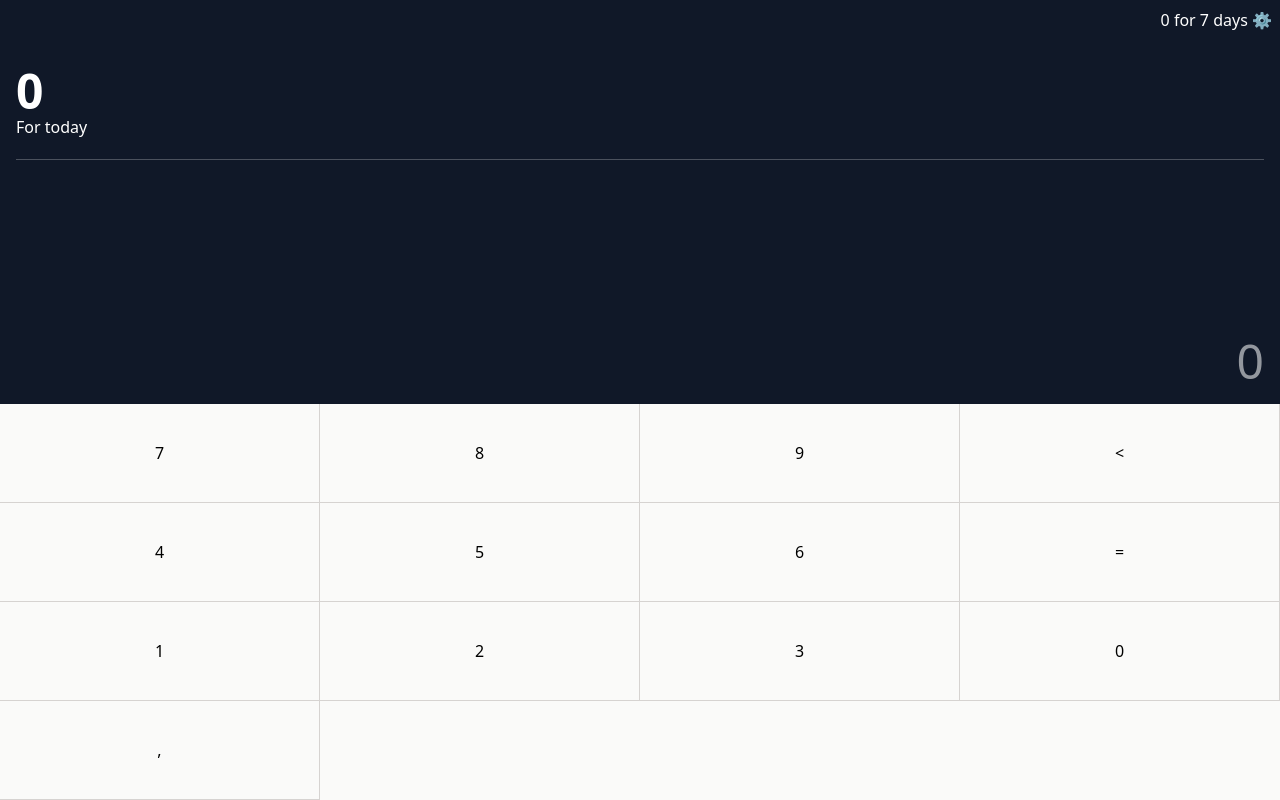
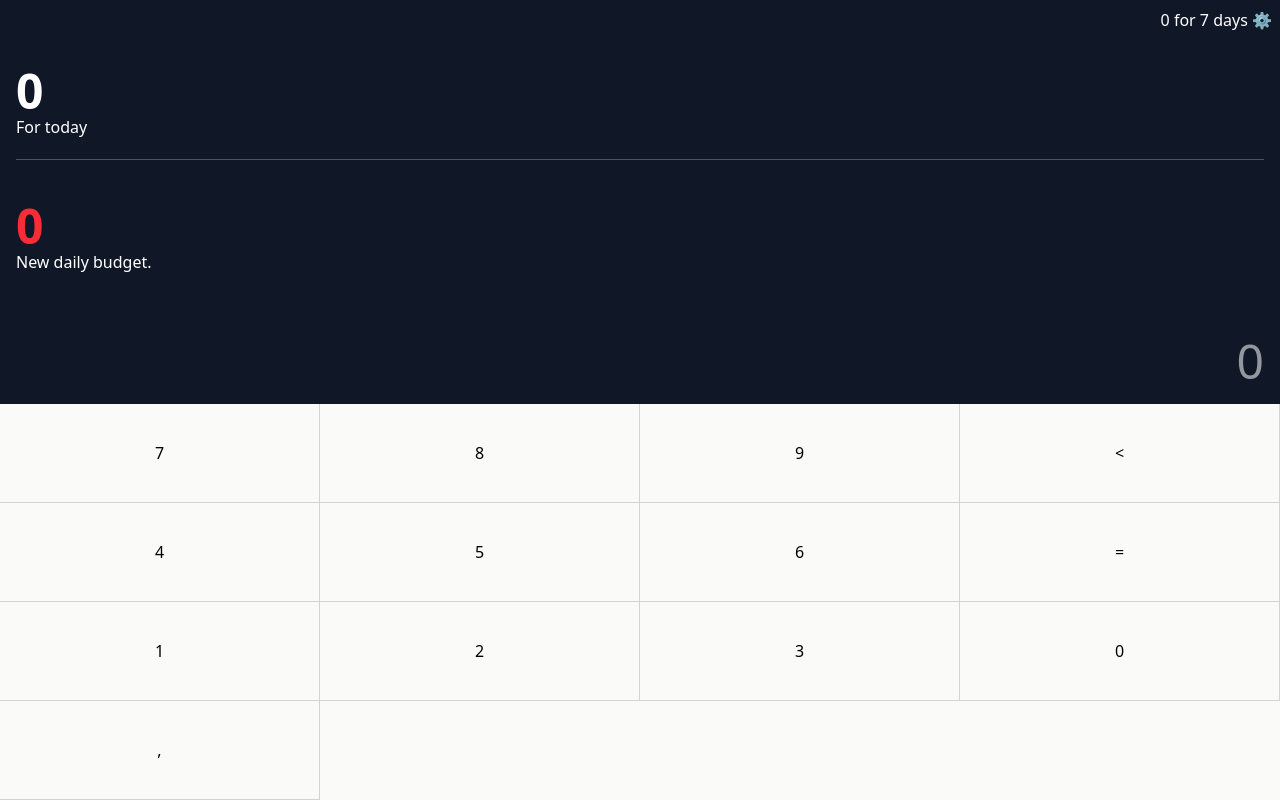
Before and after one commit to Tardigrada777/tzlvt2, an Angular app: page / in a window 1280 px wide. Built offline with nearby package versions, Linux system fonts and the light colour scheme.

Commit message:
implement new daily budget feature

```diff
--- a/src/app/pages/main/main.component.html
+++ b/src/app/pages/main/main.component.html
@@ -7,7 +7,9 @@
     <app-today-balance />
   </div>
 
-  <div class="row-span-2"></div>
+  <div class="row-span-2">
+    <app-new-daily-budget />
+  </div>
 
   <div class="row-span-1">
     <app-withdrawal-amount [amount]="withdrawalAmount()" />
--- a/src/app/pages/main/main.component.ts
+++ b/src/app/pages/main/main.component.ts
@@ -5,6 +5,7 @@ import { WithdrawalAmountService } from '../../services/withdrawal-amount.servic
 import { TodayBalanceComponent } from '../../widgets/today-balance/today-balance.component';
 import { PeriodBudgetStatisticsComponent } from '../../widgets/period-budget-statistics/period-budget-statistics.component';
 import { BalancesService } from '../../services/balances.service';
+import { NewDailyBudgetComponent } from '../../widgets/new-daily-budget/new-daily-budget.component';
 
 @Component({
   selector: 'app-main',
@@ -13,6 +14,7 @@ import { BalancesService } from '../../services/balances.service';
     WithdrawalAmountComponent,
     TodayBalanceComponent,
     PeriodBudgetStatisticsComponent,
+    NewDailyBudgetComponent,
   ],
   templateUrl: './main.component.html',
   styleUrl: './main.component.css',
--- /dev/null
+++ b/src/app/widgets/new-daily-budget/new-daily-budget.component.html
@@ -0,0 +1,6 @@
+@if (dailyBudget() <= 0) {
+  <div class="pl-4">
+    <p class="text-5xl text-red-500 font-bold">{{ periodDailyBudget() }}</p>
+    <p class="text-white">New daily budget.</p>
+  </div>
+}
--- /dev/null
+++ b/src/app/widgets/new-daily-budget/new-daily-budget.component.ts
@@ -0,0 +1,19 @@
+import { Component, computed, inject } from '@angular/core';
+import { DailyBudgetService } from '../../services/daily-budget.service';
+import { PeriodBudgetService } from '../../services/period-budget.service';
+
+@Component({
+  selector: 'app-new-daily-budget',
+  imports: [],
+  templateUrl: './new-daily-budget.component.html',
+  styleUrl: './new-daily-budget.component.css',
+})
+export class NewDailyBudgetComponent {
+  private dailyBudgetService = inject(DailyBudgetService);
+  private periodBudgetService = inject(PeriodBudgetService);
+
+  dailyBudget = computed(() =>
+    Math.max(0, this.dailyBudgetService.budgetAsNumber()),
+  );
+  periodDailyBudget = computed(() => this.periodBudgetService.dailyBudget());
+}
```
Also changed, not shown: src/app/widgets/new-daily-budget/new-daily-budget.component.css (added), 1 other file (tests, documents, lock files or other folders).
